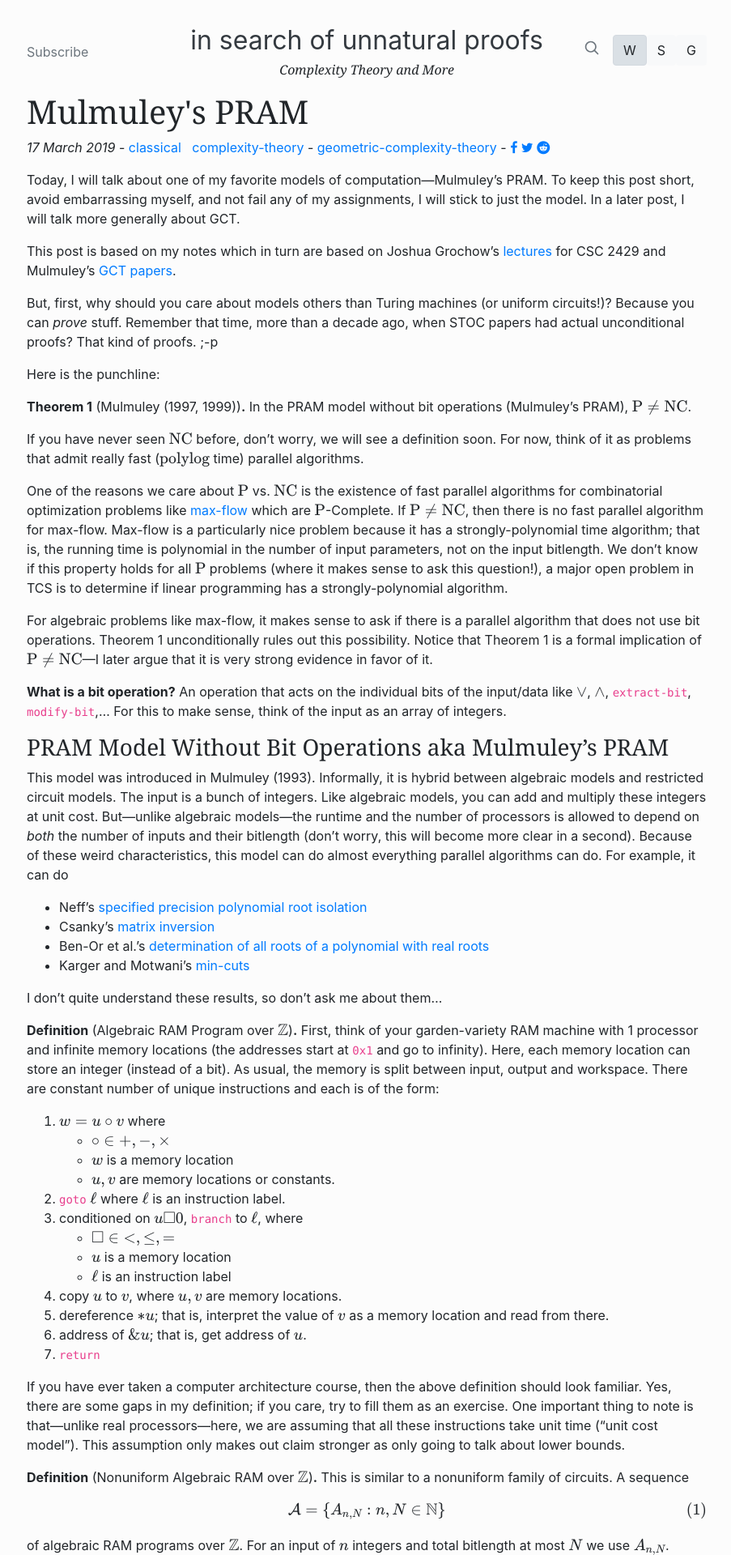
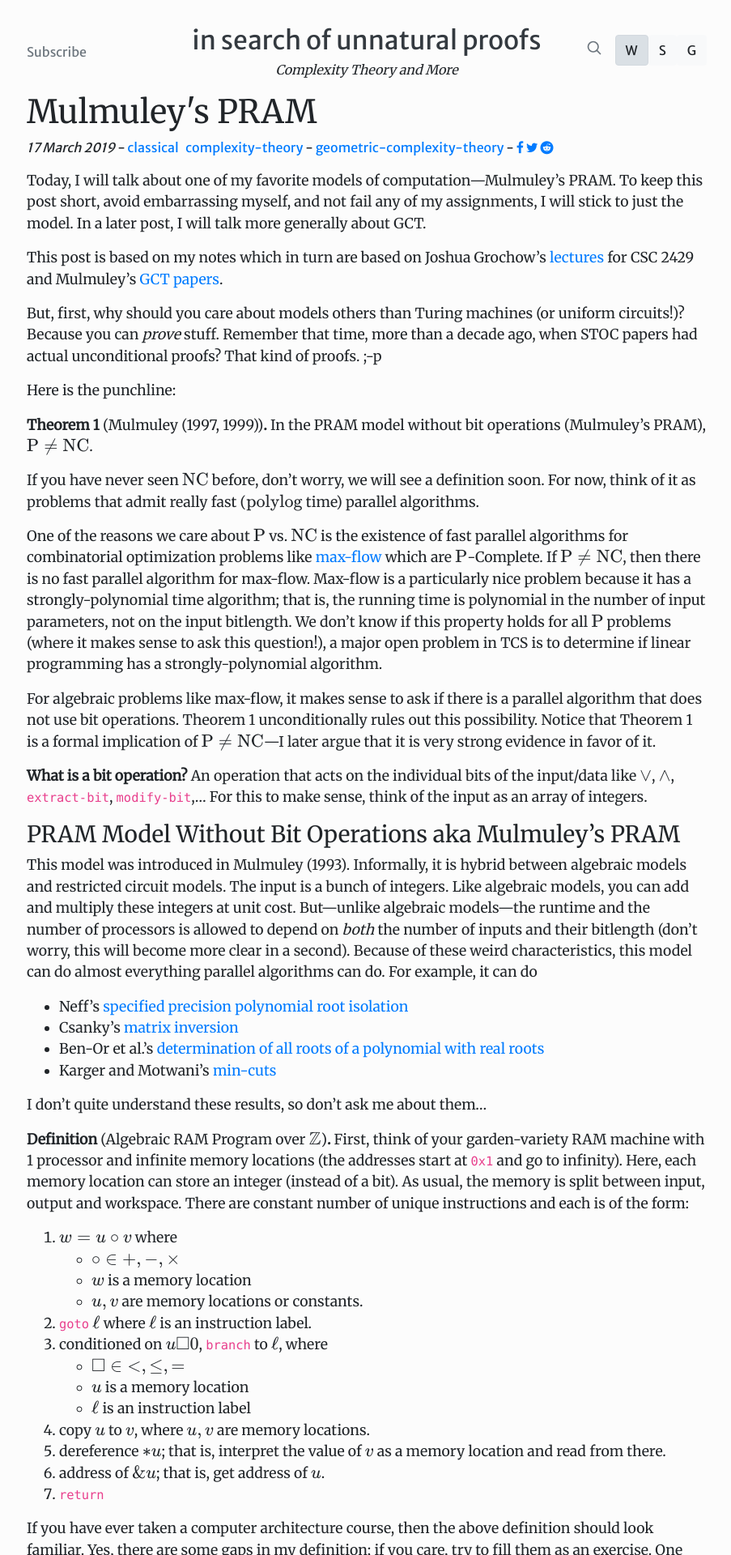
Before and after one commit to unnatural-proofs/unnatural-proofs.github.io, a Jekyll site: the page built from _posts/2019-3-17-Mulmuleys-PRAM.md, in a window 1280 px wide. Shown: the top 1920 px of the page at 81% size, without its empty margins (187-1090 px from the left). Built offline with Jekyll 4.4.1, drawn with Linux system fonts in a browser that asks for light colours; nearby versions of some CDN libraries; formulas are drawn with MathJax 3; comment, search, counter and statistics services are not loaded; some of the changed text lies outside the part shown.

Commit message:
new font

```diff
--- a/_includes/head.html
+++ b/_includes/head.html
@@ -8,6 +8,9 @@
 
 <link rel="stylesheet" href="/assets/css/styles.css">
 
+<!-- Merriweather font -->
+<link href="https://fonts.googleapis.com/css?family=Merriweather|Merriweather+Sans" rel="stylesheet">
+
 {% include mathjax.html %}
 
 <!-- google-site-verification -->
--- a/_layouts/post.html
+++ b/_layouts/post.html
@@ -40,7 +40,9 @@ layout: default
     </span>
 </p>
 
-{{ content }}
+<div class="post-content">
+    {{ content }}
+</div>
 
 <hr>
 
--- a/_posts/2019-3-17-Mulmuleys-PRAM.md
+++ b/_posts/2019-3-17-Mulmuleys-PRAM.md
@@ -124,8 +124,8 @@ The reason this conjecture might be interesting is concerning the power of $\P^\
 
 Mulmuley, Ketan. “A Lower Bound for Solvability of Polynomial Equations.” In Foundations of Software Technology and Theoretical Computer Science, 13th Conference, Bombay, India, December 15-17, 1993, Proceedings, 268–83, 1993. DOI: [10.1007/3-540-57529-4\_60](https://doi.org/10.1007/3-540-57529-4_60).
 
-———. “Lower Bounds for Parallel Linear Programming and Other Problems.” In Proceedings of the Twenty-Sixth Annual ACM Symposium on Theory of Computing, 23-25 May 1994, Montréal, Québec, Canada, 603–14, 1994. DOI: [10.1145/195058.195413](https://doi.org/10.1145/195058.195413).
+---. “Lower Bounds for Parallel Linear Programming and Other Problems.” In Proceedings of the Twenty-Sixth Annual ACM Symposium on Theory of Computing, 23-25 May 1994, Montréal, Québec, Canada, 603–14, 1994. DOI: [10.1145/195058.195413](https://doi.org/10.1145/195058.195413).
 
-———. “Is There an Algebraic Proof for P != NC? (Extended Abstract).” In Proceedings of the Twenty-Ninth Annual ACM Symposium on the Theory of Computing, El Paso, Texas, USA, May 4-6, 1997, 210–19, 1997. DOI: [10.1145/258533.258586](https://doi.org/10.1145/258533.258586).
+---. “Is There an Algebraic Proof for P != NC? (Extended Abstract).” In Proceedings of the Twenty-Ninth Annual ACM Symposium on the Theory of Computing, El Paso, Texas, USA, May 4-6, 1997, 210–19, 1997. DOI: [10.1145/258533.258586](https://doi.org/10.1145/258533.258586).
 
-———. “Lower Bounds in a Parallel Model without Bit Operations.” SIAM J. Comput. 28, no. 4 (1999): 1460–1509. DOI: [10.1137/S0097539794282930](https://doi.org/10.1137/S0097539794282930).
+---. “Lower Bounds in a Parallel Model without Bit Operations.” SIAM J. Comput. 28, no. 4 (1999): 1460–1509. DOI: [10.1137/S0097539794282930](https://doi.org/10.1137/S0097539794282930).
--- a/_sass/main.scss
+++ b/_sass/main.scss
@@ -5,15 +5,23 @@ body {
     padding: 30px;
     padding-top: 10px;
     background-color: #fcfcfc;
+    font-family: 'Merriweather sans', sans;
 }
 
 .blog-header-logo {
     font-size: 2em;
+    font-family: 'Merriweather sans', sans;
 }
 
 .blog-subtitle {
     font-style: italic;
-    font-family: Georgia, 'Times New Roman', Times, serif;
+    font-family: 'Merriweather', serif;
+    // font-family: Georgia, 'Times New Roman', Times, serif;
+}
+
+.post-content {
+    font-family: 'Merriweather', serif;
+    font-size: 1.1em;
 }
 
 .sc {
@@ -51,7 +59,8 @@ blockquote p {
 }
 
 h1, h2, h3, h4, h5, h6 {
-    font-family: Georgia, 'Times New Roman', Times, serif;
+    font-family: 'Merriweather', serif;
+    // font-family: Georgia, 'Times New Roman', Times, serif;
 }
 
 .year {
```
